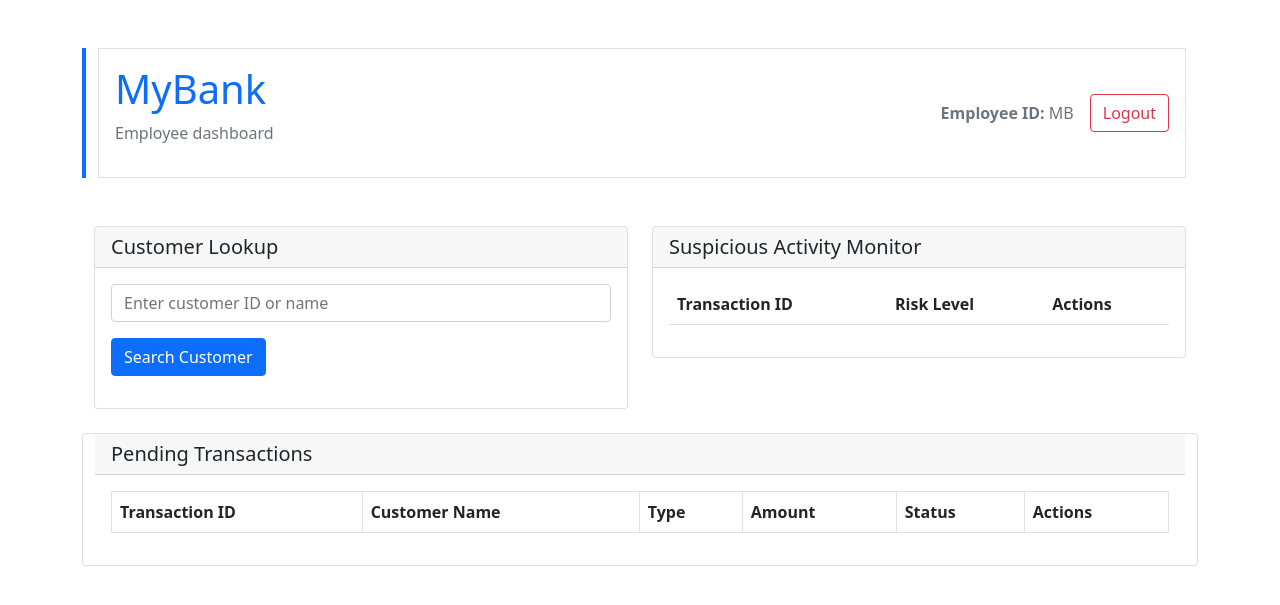
After one commit to V-Wndr/Mybank, a Flask app: page /employee/dashboard in a window 1280 px wide. The commit adds this page. Shown: the top 605 px of the page. Run offline with Flask 3, Linux system fonts and the light colour scheme; lists and menus that the app fills with data are empty.

Commit message:
client and employee's html

```diff
--- a/app.py
+++ b/app.py
@@ -1,14 +1,16 @@
-from flask import Flask, render_template, request
-from routes.client_routes import client_bp
+from flask import Flask, render_template
+from routes.web.client_routes import client_bp
+from routes.web.employee_routes import employee_bp
 
 app = Flask(__name__)
 
 
 @app.route('/')
 def hello_world():  # put application's code here
-    return render_template('client_login.html', name='123')
+    return render_template('client_templates/client_login.html', name='123')
 
 app.register_blueprint(client_bp)
+app.register_blueprint(employee_bp)
 
 if __name__ == '__main__':
     app.run(debug=True)
--- /dev/null
+++ b/routes/web/employee_routes.py
@@ -0,0 +1,15 @@
+from flask import Blueprint, render_template
+
+employee_bp = Blueprint('employee', __name__, url_prefix='/employee')
+
+@employee_bp.route('/login')
+def employee_login():
+    return render_template('employee_templates/employee_login.html')
+
+@employee_bp.route('/dashboard')
+def employee_dashboard():
+    return render_template('employee_templates/employee_dashboard.html')
+
+@employee_bp.route('/client_info')
+def employee_customer_info():
+    return render_template('employee_templates/employee_client_info.html')
--- a/templates/client_setting.html
+++ b/templates/client_templates/client_setting.html
@@ -11,7 +11,7 @@
 <body>
     <div class="container mt-5">
         <div>
-            {% include 'components/header.html' %}
+            {% include 'components/client_header.html' %}
         </div>
         <div class="row justify-content-center">
             <div class="col-md-8">
--- a/templates/client_signup.html
+++ b/templates/client_templates/client_signup.html
@@ -16,7 +16,7 @@
 
 <body>
   <div class="container mt-5">
-    {% include 'components/header.html' %}
+    {% include 'components/client_header.html' %}
     <div class="row justify-content-center">
       <div class="col-md-6">
         <div class="card">
--- a/templates/client_transfer.html
+++ b/templates/client_templates/client_transfer.html
@@ -11,7 +11,7 @@
 <body>
     <div class="container mt-5">
         <div>
-            {% include 'components/header.html' %}
+            {% include 'components/client_header.html' %}
         </div>
         <div class="row justify-content-center">
             <div class="col-md-8">
--- a/templates/components/header.html
+++ b/templates/components/client_header.html
@@ -1,6 +1,6 @@
-<div>
+<div class="container" style="border-left: 4px solid #3d9eff;">
     <div class="bank-header d-flex justify-content-between align-items-center border p-3 mb-4">
-        <div>
+        <div style="cursor: pointer;" onclick="window.location.href='/client/dashboard'">
             <h1 class="text-primary">MyBank</h1>
             <p class="text-muted">Your Trusted Financial Partner</p>
         </div>
--- /dev/null
+++ b/templates/components/employee_header.html
@@ -0,0 +1,14 @@
+<div class="container" style="border-left: 4px solid #0d6efd;">
+    <div class="bank-header d-flex justify-content-between align-items-center border p-3 mb-4">
+        <div>
+            <h1 class="text-primary">MyBank</h1>
+            <p class="text-muted">Employee dashboard</p>
+        </div>
+        <div class="d-flex align-items-center">
+            <span class="me-3 text-muted">
+                <strong>Employee ID:</strong> MB<span id="employeeId"></span>
+            </span>
+            <a href="#" class="btn btn-outline-danger">Logout</a>
+        </div>
+    </div>
+</div>
--- /dev/null
+++ b/templates/employee_templates/employee_dashboard.html
@@ -0,0 +1,112 @@
+<!DOCTYPE html>
+<html lang="en">
+
+<head>
+    <meta charset="UTF-8">
+    <meta name="viewport" content="width=device-width, initial-scale=1.0">
+    <title>Dashboard</title>
+    <link href="https://cdn.jsdelivr.net/npm/bootstrap@5.1.3/dist/css/bootstrap.min.css" rel="stylesheet">
+</head>
+
+<body>
+    <div class="container mt-5">
+        {% include 'components/employee_header.html' %}
+        <div class="container mt-5">
+
+            <div class="row">
+                <div class="col-md-6">
+                    <div class="card">
+                        <div class="card-header">
+                            <h5 class="m-0">Customer Lookup</h5>
+                        </div>
+                        <div class="card-body">
+                            <div class="mb-3">
+                                <input type="text" class="form-control" id="customerSearch" placeholder="Enter customer ID or name">
+                            </div>
+                            <div class="mb-3">
+                                <button class="btn btn-primary" onclick="searchCustomer()">Search Customer</button>
+                            </div>
+                            {% if customer_data %}
+                            <div class="customer-details mt-3">
+                                <h6>Customer Details:</h6>
+                                <p>Name: {{ customer_data.name }}</p>
+                                <p>Account: {{ customer_data.account_number }}</p>
+                                <p>Balance: ${{ customer_data.balance }}</p>
+                            </div>
+                            {% endif %}
+                        </div>
+                    </div>
+                </div>
+
+                <div class="col-md-6">
+                    <div class="card">
+                        <div class="card-header">
+                            <h5 class="m-0">Suspicious Activity Monitor</h5>
+                        </div>
+                        <div class="card-body">
+                            <table class="table">
+                                <thead>
+                                    <tr>
+                                        <th>Transaction ID</th>
+                                        <th>Risk Level</th>
+                                        <th>Actions</th>
+                                    </tr>
+                                </thead>
+                                <tbody>
+                                    {% for alert in suspicious_transactions %}
+                                    <tr>
+                                        <td>{{ alert.id }}</td>
+                                        <td>
+                                            <span class="badge bg-{{ alert.risk_level_color }}">
+                                                {{ alert.risk_level }}
+                                            </span>
+                                        </td>
+                                        <td>
+                                            <button class="btn btn-sm btn-warning" onclick="viewAlertDetails('{{ alert.id }}')">View Details</button>
+                                        </td>
+                                    </tr>
+                                    {% endfor %}
+                                </tbody>
+                            </table>
+                        </div>
+                    </div>
+                </div>
+                <div class="card my-4">
+                    <div class="card-header">
+                        <h5 class="m-0">Pending Transactions</h5>
+                    </div>
+                    <div class="card-body">
+                        <table class="table table-bordered">
+                            <thead>
+                                <tr>
+                                    <th>Transaction ID</th>
+                                    <th>Customer Name</th>
+                                    <th>Type</th>
+                                    <th>Amount</th>
+                                    <th>Status</th>
+                                    <th>Actions</th>
+                                </tr>
+                            </thead>
+                            <tbody>
+                                {% for transaction in pending_transactions %}
+                                <tr>
+                                    <td>{{ transaction.id }}</td>
+                                    <td>{{ transaction.customer_name }}</td>
+                                    <td>{{ transaction.type }}</td>
+                                    <td>${{ transaction.amount }}</td>
+                                    <td>{{ transaction.status }}</td>
+                                    <td>
+                                        <button class="btn btn-sm btn-success" onclick="approveTransaction('{{ transaction.id }}')">Approve</button>
+                                        <button class="btn btn-sm btn-danger" onclick="rejectTransaction('{{ transaction.id }}')">Reject</button>
+                                    </td>
+                                </tr>
+                                {% endfor %}
+                            </tbody>
+                        </table>
+                    </div>
+                </div>
+            </div>
+        </div>
+    </div>
+</body>
+</html>
```
Also changed, not shown: routes/client_routes.py (deleted, +0 -27 lines), routes/web/client_routes.py (added, +28 -0 lines), templates/client_templates/client_dashboard.html (renamed from templates/client_dashboard.html, +59 -1 lines), templates/client_templates/client_login.html (renamed from templates/client_login.html, +7 -1 lines), templates/components/verify.html (added, +96 -0 lines), templates/employee_login.html (deleted, +0 -27 lines), templates/employee_templates/employee_client_info.html (added, +55 -0 lines), templates/employee_templates/employee_login.html (added, +63 -0 lines), routes/web/__init__.py (added), routes/web/admin_routes.py (added).
